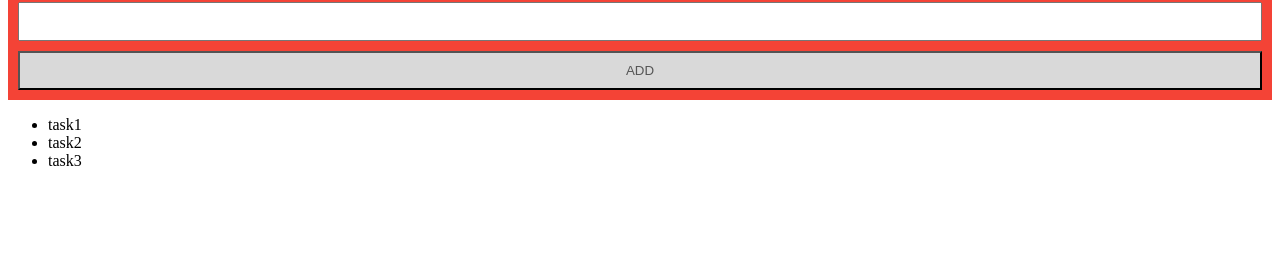
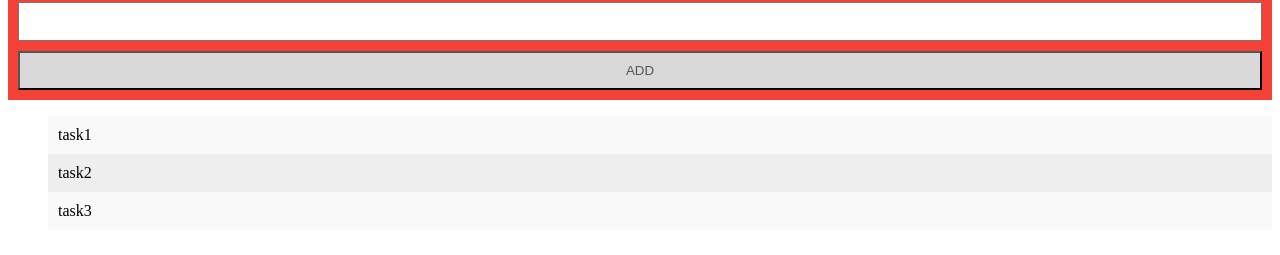
Before and after one commit to kamirazio/jsTodoSample, a plain HTML site: page index.html in a window 1280 px wide. Shown: the part 83-338 px from the top of the page. Drawn offline with Linux system fonts and the light colour scheme.

Commit message:
タスクリストのデザイン
DS

```diff
--- a/mystyle.css
+++ b/mystyle.css
@@ -50,3 +50,21 @@ body{
 #addBtn:hover {
   background-color: #bbb;
 }
+
+/* -------- Style the list items  -------*/
+
+ul li {
+  padding: 10px;
+  list-style-type: none;
+  background: #eee;
+}
+
+/* しましま Task */
+ul li:nth-child(odd) {
+  background: #f9f9f9;
+}
+
+/* マウスオン */
+ul li:hover {
+  background: #ddd;
+}
```
